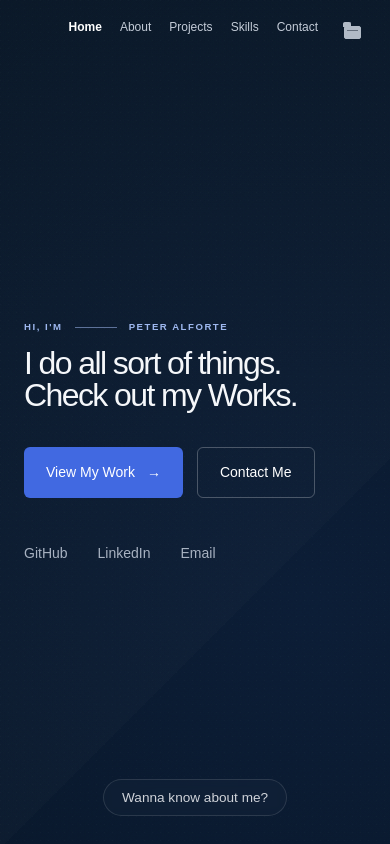
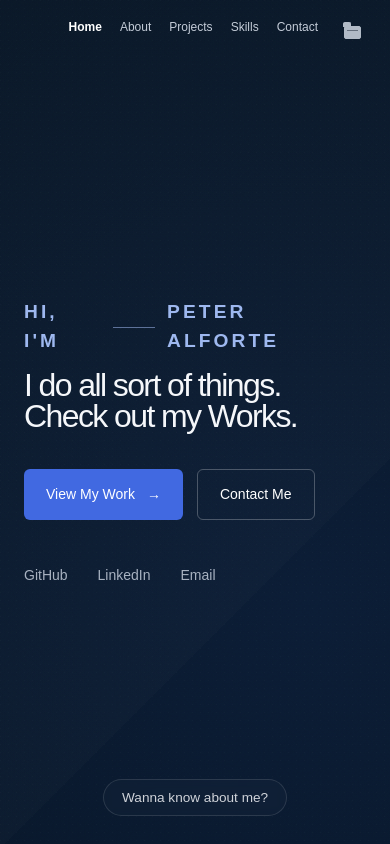
Before and after one commit to CodeTrekker530/portfolio, a Next.js app: page / in a window 390 px wide. Shown: the top 844 px of the page. Built offline with nearby package versions, Linux system fonts and the light colour scheme.

Commit message:
minor changes

```diff
--- a/src/app/globals.css
+++ b/src/app/globals.css
@@ -217,8 +217,16 @@ body {
 }
 
 .hero-kicker {
-  font-size: clamp(0.6rem, 1.6vw, 1.2rem);
-}
+  display: flex;
+  align-items: center;
+  gap: 12px;
+  margin-bottom: 14px;
+
+  color: #9eb8ef;
+  font-size: 1.2rem;
+  font-weight: 700;
+  letter-spacing: 0.16em;
+  text-transform: uppercase;}
 
 .resume-kicker-line {
   width: 42px;
--- a/src/app/projects/page.js
+++ b/src/app/projects/page.js
@@ -16,9 +16,9 @@ export default function ProjectsPage() {
 
       <section className="projects-header">
         <div className="resume-kicker">
-          <span>Selected Work</span>
+          <span>Work</span>
           <span className="resume-kicker-line" />
-          <span>Projects & Skills</span>
+          <span>Projects</span>
         </div>
         <h1>Things I have built and learned.</h1>
         <p>
```
